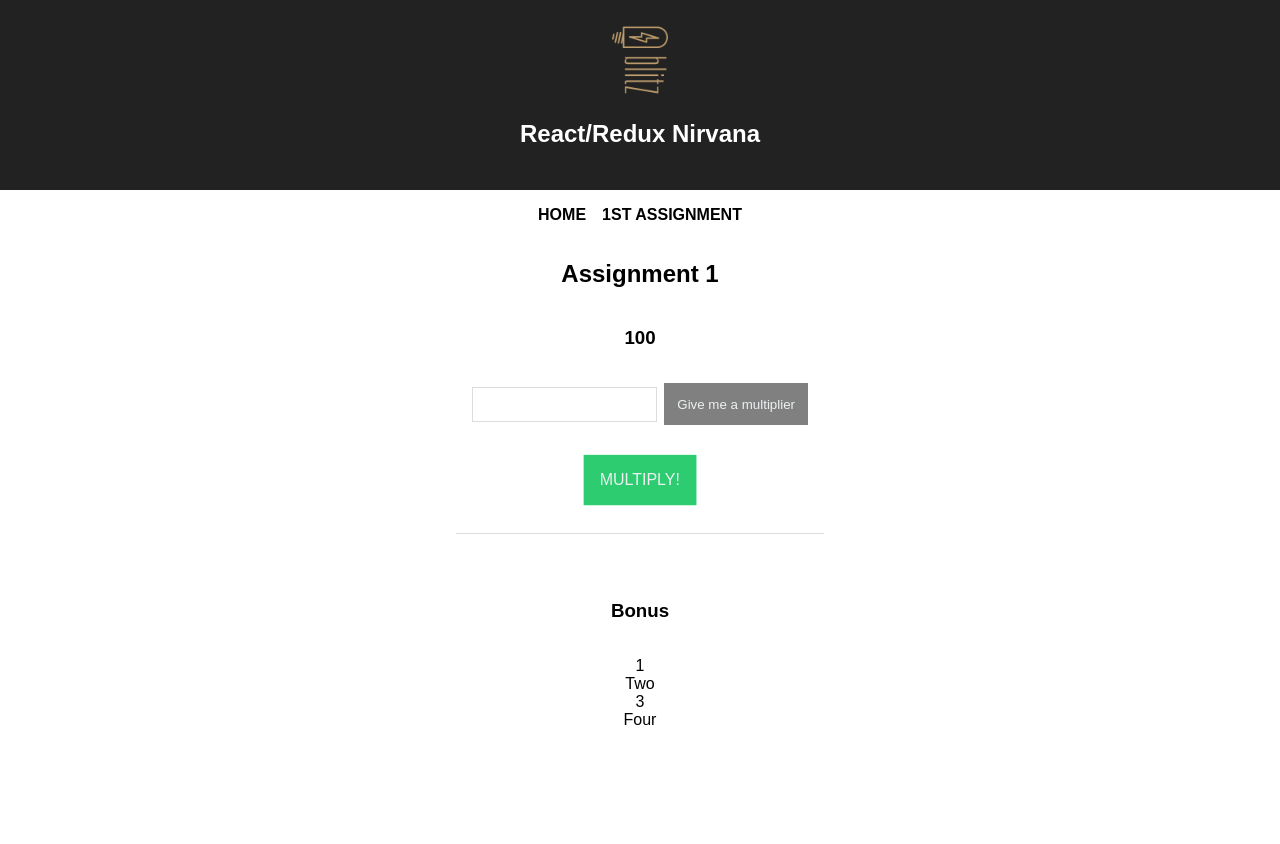
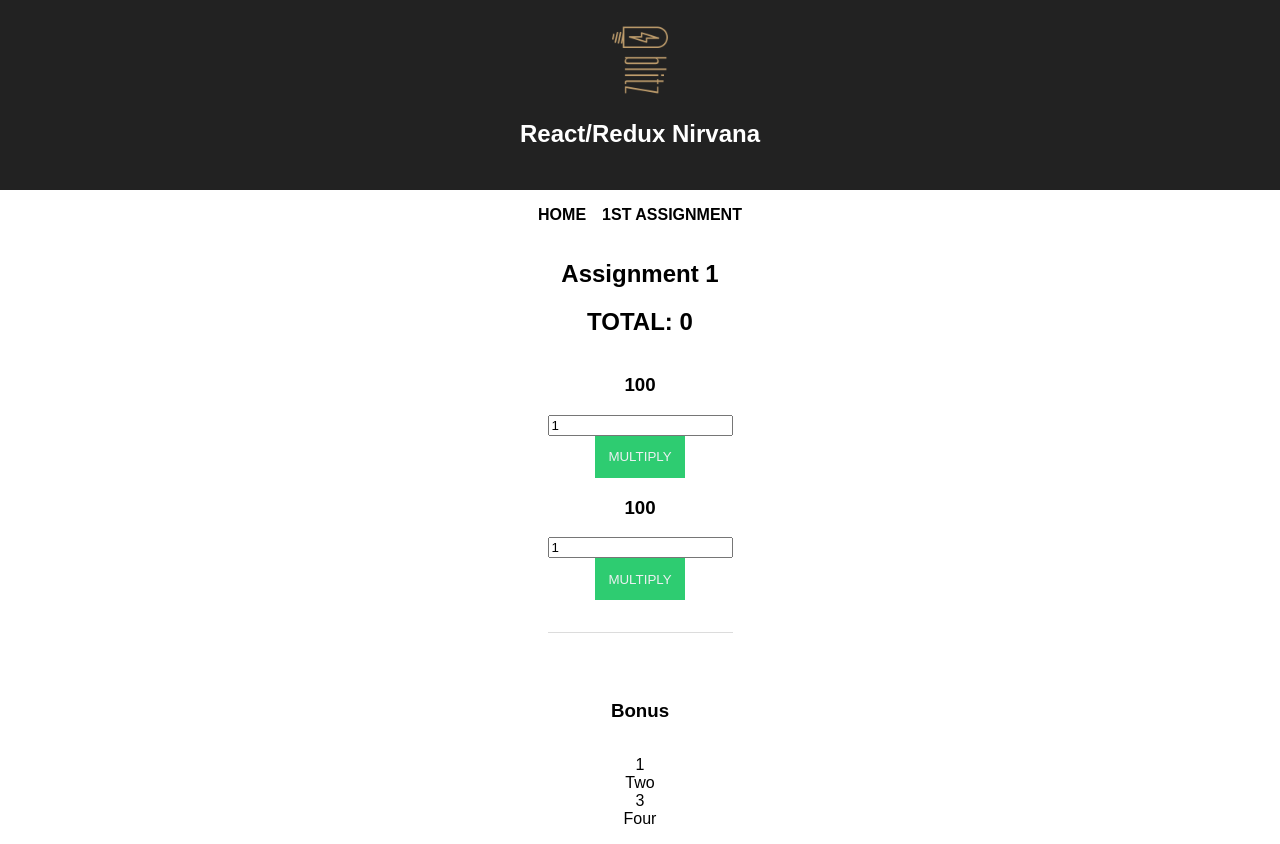
Before and after one commit to BlitzMedia/React-Redux-Nirvana, a React (Create React App) app: page /assignments/1 in a window 1280 px wide. Before the commit the page ends 800 px from the top, so only its background shows below. Built offline with nearby package versions, Linux system fonts and the light colour scheme.

Commit message:
parent child communication part 1 + controlled inputs

```diff
--- a/src/assignments/1/assignment1.js
+++ b/src/assignments/1/assignment1.js
@@ -3,14 +3,29 @@ import './a1.css'
 
 import PairParent from './bonus/PairParent'
 
+function updateTotal2() {}
+
 class Assignment1 extends Component {
+  constructor(props, context) {
+    super(props, context)
+
+    this.state = {
+      total: 0,
+    }
+  }
+
+  updateTotal = (value) => {
+    this.setState({ total: this.state.total + value })
+  }
+
   render() {
     return (
       <div>
         <section className="firstComponent">
           <h2>Assignment 1</h2>
-
-          <MyFirstClassComponent />
+          <h1>TOTAL: {this.state.total}</h1>
+          <Child onChange={this.updateTotal} />
+          <Child onChange={this.updateTotal} />
         </section>
 
         <section className="secondComponent">
@@ -23,57 +38,45 @@ class Assignment1 extends Component {
   }
 }
 
-const MyFirstFunctionalComponent = (props) => <h3>{props.num * props.multiplier}</h3>
-
-class MyFirstClassComponent extends React.Component {
+class Child extends React.Component {
   constructor() {
-    super();
+    super()
     // fill this in
 
     this.state = {
+      num: 100,
+      value: '1',
       multiplier: 1
     }
   }
 
-  multiply = () => { // figure out why this method looks different than render and constructor
-    // This looks different because Component methods don't autobind to themselves.
-    // If it wasn't written this way, we would have to bind them manually in the constructor, after super();, like so:
-    // this.multiply = this.multiply.bind(this)
-
-    // fill this in (clue: it uses `this.setState`)
-    // We are not sure what the multiplier should be, so we're multiplying it by itself.
-
-    var newVal = this.state.multiplier * this.state.multiplier
-
-    this.setState({
-      multiplier: newVal
-    })
+  multiply = (event) => {
+    this.setState({ multiplier: this.state.value })
+    const childSubTotal = this.state.num * this.state.value
+    this.props.onChange(childSubTotal)
+    event.preventDefault()
   }
 
   render() {
     return (
       <div>
-        <MyFirstFunctionalComponent num={100} multiplier={this.state.multiplier} />
+        <h3>{this.state.num * this.state.multiplier}</h3>
 
-        <form onSubmit={this.handleSubmit}>
-          <input type="number" required ref="newMultiplier" />
-          <input type="submit" value="Give me a multiplier" />
-        </form>
+        <input
+          type="number"
+          value={this.state.value}
+          onChange={(event) => {
+            this.setState({ value: event.target.value })
+          }}
+        />
 
-        <br/>
-
-        <button onClick={this.multiply} id="multiply">MULTIPLY!</button>
+        <button onClick={this.multiply}>MULTIPLY</button>
       </div>
     )
-  }
-
-  handleSubmit = (e) => {
-    e.preventDefault();
-    var newMultiplier = this.refs.newMultiplier.value;
-    this.setState({
-      multiplier: newMultiplier
-    });
   }
 }
 
 export default Assignment1;
+
+
+// https://gist.github.com/faceyspacey/229319b9b7cc9c07188e6d9f313bafef
```
Also changed, not shown: 1 other file (tests, documents, lock files or other folders).
